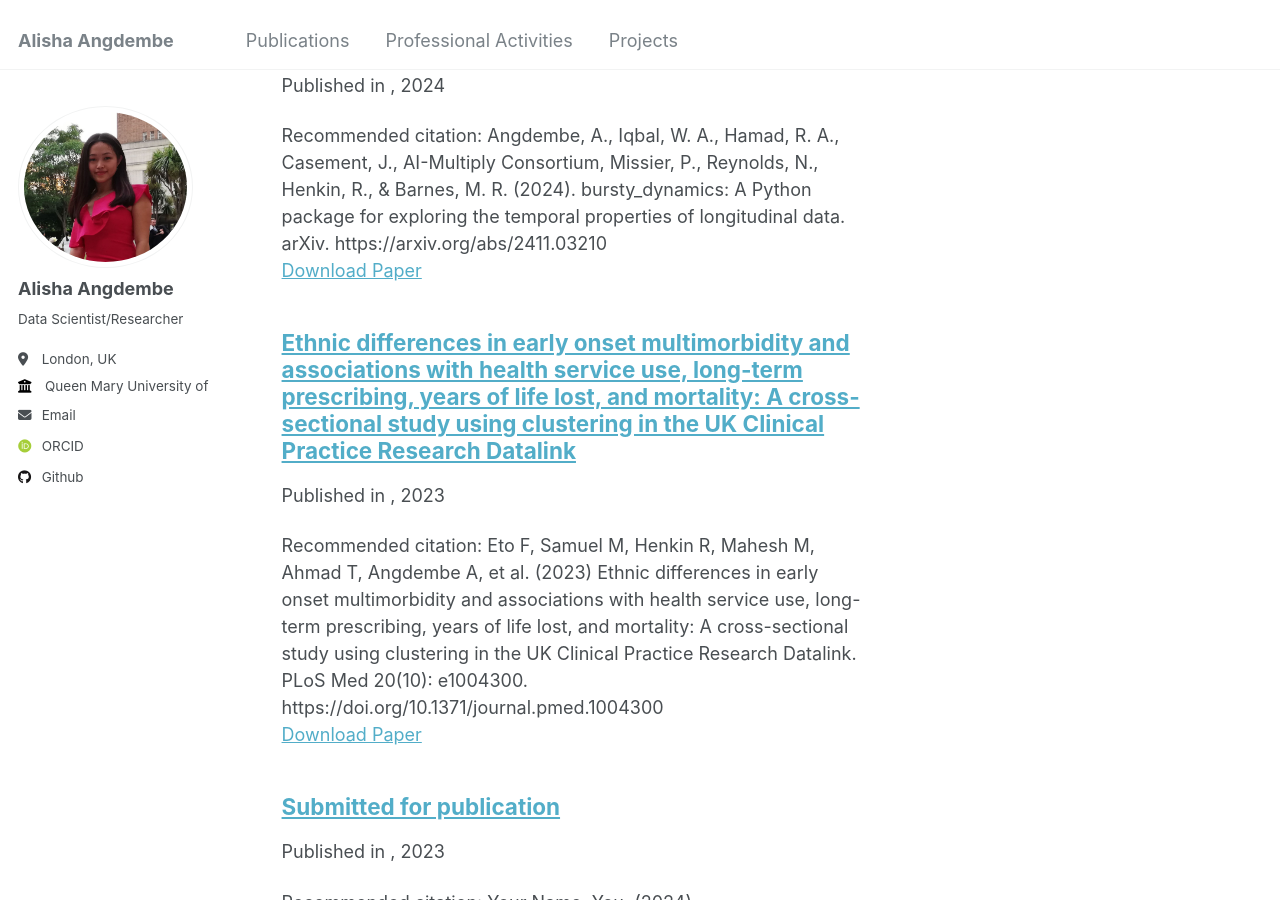
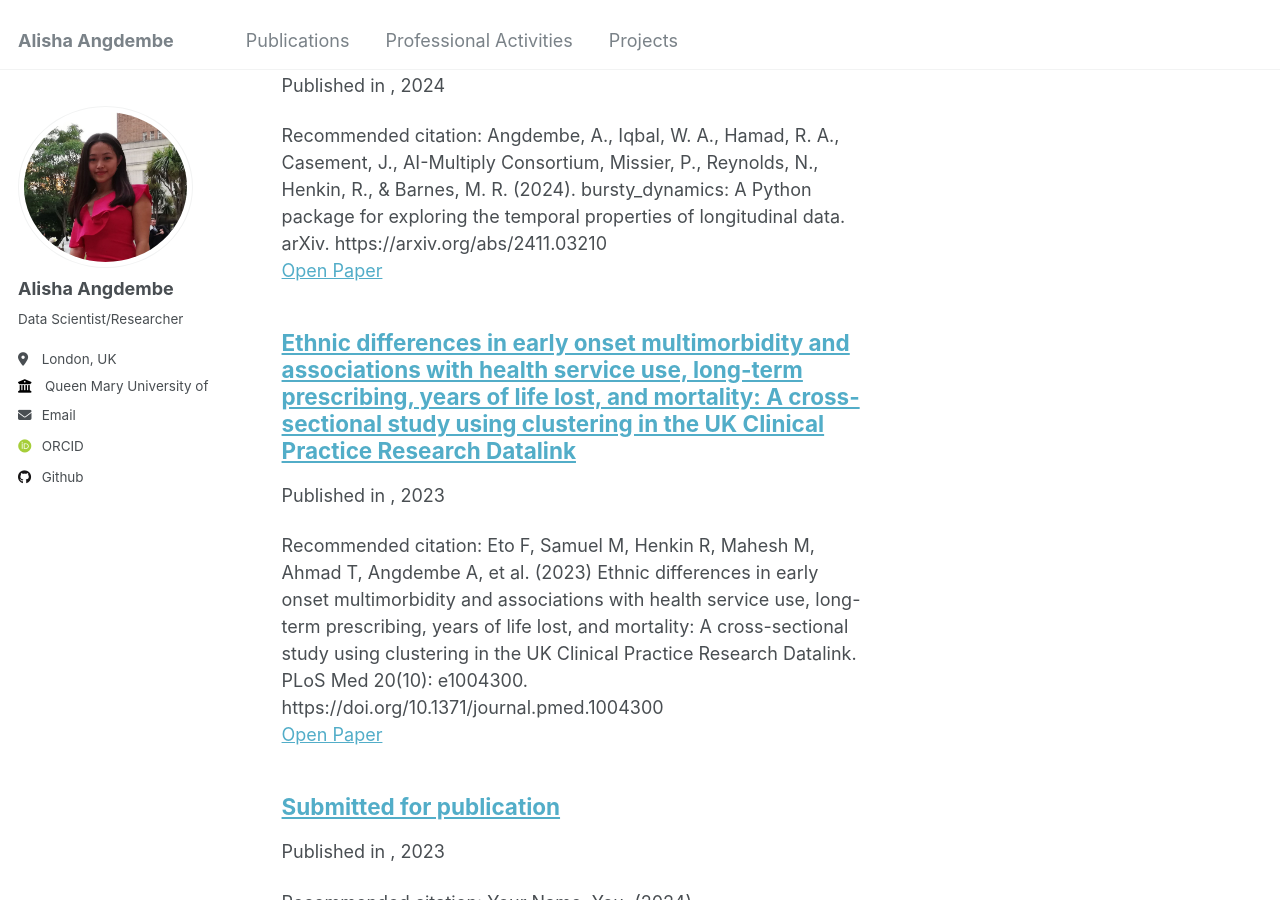
Before and after one commit to AlishaAng/AlishaAng.github.io, a Jekyll site: the page built from _pages/publications.html, in a window 1280 px wide and 900 px high, scrolled down 347 px. Built offline with Jekyll 4.4.1, drawn with Linux system fonts in a browser that asks for light colours; some web fonts are replaced.

Commit message:
Update archive-single.html

```diff
--- a/_includes/archive-single.html
+++ b/_includes/archive-single.html
@@ -52,9 +52,9 @@
     {% endif %}
 
     {% if post.citation and post.paperurl and post.slidesurl %}
-      <p>Recommended citation: {{ post.citation }}<br /><a href="{{ post.paperurl }}">Download Paper</a> | <a href="{{ post.slidesurl }}">Download Slides</a></p>
+      <p>Recommended citation: {{ post.citation }}<br /><a href="{{ post.paperurl }}">Open Paper</a> | <a href="{{ post.slidesurl }}">Download Slides</a></p>
     {% elsif post.citation and post.paperurl %}
-      <p>Recommended citation: {{ post.citation }}<br /><a href="{{ post.paperurl }}">Download Paper</a></p>
+      <p>Recommended citation: {{ post.citation }}<br /><a href="{{ post.paperurl }}">Open Paper</a></p>
     {% elsif post.citation and post.slidesurl %}
       <p>Recommended citation: {{ post.citation }}<br /><a href="{{ post.slidesurl }}">Download Slides</a></p>
     {% elsif post.citation %}
```
